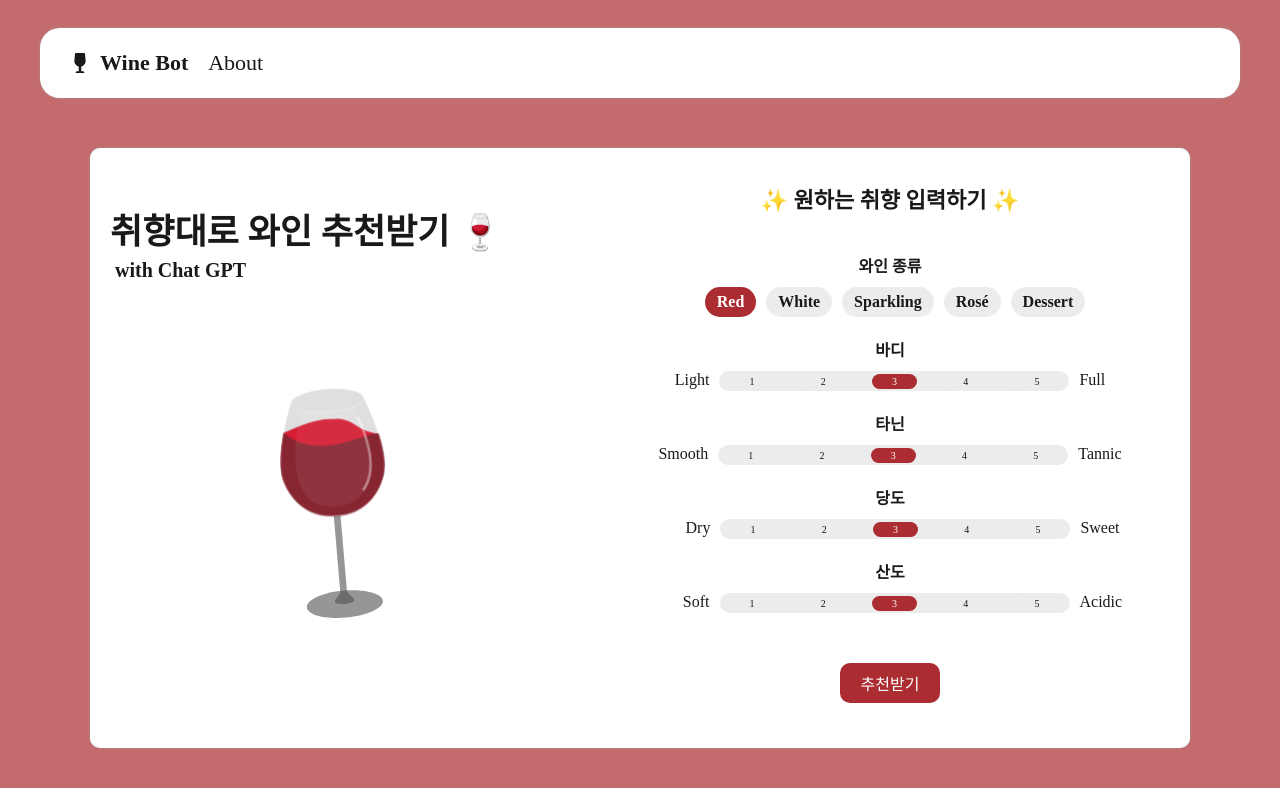
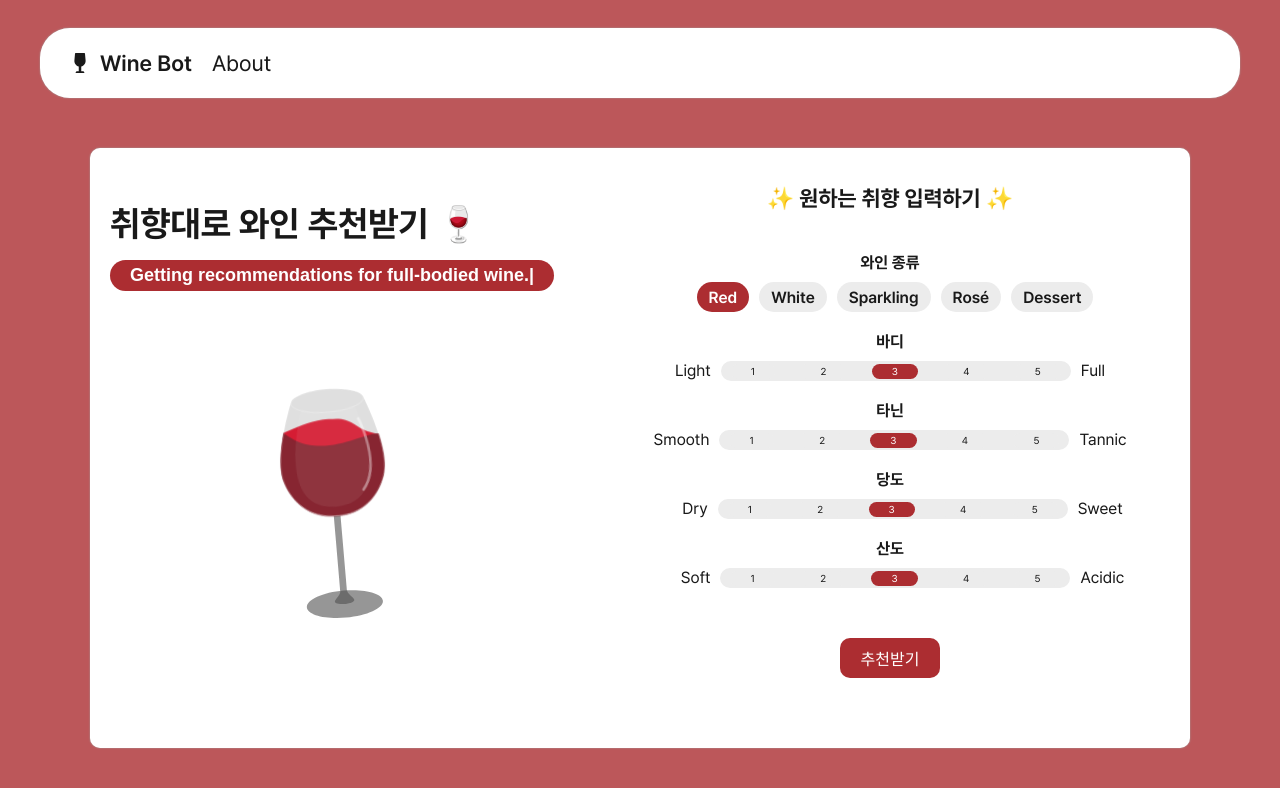
Before and after one commit to JIMIN1020/wine-pick, a React (Create React App) app in the folder client/: page / in a window 1280 px wide. Shown: the top 788 px of the page. Built offline with nearby package versions, Linux system fonts and the light colour scheme.

Commit message:
#3 Chat GPT API 통신 작업

```diff
--- a/client/package.json
+++ b/client/package.json
@@ -13,6 +13,7 @@
     "react-dom": "^18.2.0",
     "react-icons": "^4.10.1",
     "react-scripts": "5.0.1",
+    "react-type-animation": "^3.1.0",
     "styled-components": "^6.0.7",
     "web-vitals": "^2.1.4"
   },
--- a/client/src/App.js
+++ b/client/src/App.js
@@ -1,14 +1,27 @@
 import axios from "axios";
-import { useState } from "react";
+import { useEffect, useState } from "react";
 import NavBar from "./component/NavBar";
 import GlobalStyle from "./GlobalStyle";
-import FormBox from "./component/FormBox";
 import { styled } from "styled-components";
+import MessageBox from "./component/MessageBox";
+import InputForm from "./component/InputForm";
 
 function App() {
-  const [response, setResponse] = useState("");
+  const [response, setResponse] = useState(""); // GPT 응답
+  const [keywords, setKeywords] = useState([]); // GPT 답변 가공한 검색 키워드들
 
+  /* ------------- GPT 답변 가공하기 ------------- */
+  useEffect(() => {
+    const getKeywords = () => {
+      const words = response.split("\n");
+      setKeywords(words);
+    };
+    getKeywords();
+  }, [response]);
+
+  /* ------------- OpenAI API 요청 ------------- */
   const onSendClick = async (msg) => {
+    const question = `please recommend 5 ${msg.type} wine products which is ${msg.body} bodied, ${msg.tannin} tannin, ${msg.sweetness} sweetness, ${msg.acidity} acidity. Answer specific wine names only without numbering.`;
     // 새로운 message 만들기
     const newMessage = [
       {
@@ -17,7 +30,17 @@ function App() {
       },
       {
         role: "user",
-        content: `Can you recommend 5 ${msg.type} wines which is ${msg.body} bodied, ${msg.tannin} tannin, ${msg.sweetness} sweetness, ${msg.acidity} acidity? answer me with specific wine name only.`,
+        content:
+          "please recommend 5 red wine products which is light bodied, medium tannin, little sweetness, medium acidity. Answer specific wine names only without numbering.",
+      },
+      {
+        role: "assistant",
+        content:
+          "Pinot Noir, Louis Jadot Bourgogne\nGrenache, Domaine de la Janasse Côtes du Rhône\nBarbera d'Alba, Pio Cesare Fides\nGamay, Marcel Lapierre Morgon\nZweigelt, Laurenz V. Friendly Grüner Veltliner",
+      },
+      {
+        role: "user",
+        content: question,
       },
     ];
 
@@ -26,9 +49,10 @@ function App() {
       .post("/chat", newMessage)
       .then((res) => {
         setResponse(res.data);
+        // console.log(res.data);
       })
       .catch((err) => {
-        console.log("Error response:", err.response);
+        console.log("Error response:", err);
       });
   };
 
@@ -36,7 +60,10 @@ function App() {
     <Container>
       <GlobalStyle />
       <NavBar />
-      <FormBox onSendClick={onSendClick} />
+      <FormBox>
+        <MessageBox />
+        <InputForm onSendClick={onSendClick} />
+      </FormBox>
       <div>{response}</div>
     </Container>
   );
@@ -50,3 +77,16 @@ const Container = styled.div`
   flex-direction: column;
   align-items: center;
 `;
+
+const FormBox = styled.div`
+  width: 1100px;
+  height: 600px;
+  border-radius: 10px;
+
+  display: flex;
+
+  background-color: white;
+  box-shadow: 0px 0px 2px 0px rgba(164, 164, 164, 1);
+  -webkit-box-shadow: 0px 0px 2px 0px rgba(164, 164, 164, 1);
+  -moz-box-shadow: 0px 0px 2px 0px rgba(164, 164, 164, 1);
+`;
--- a/client/src/GlobalStyle.js
+++ b/client/src/GlobalStyle.js
@@ -2,10 +2,10 @@ import { createGlobalStyle } from "styled-components";
 
 const GlobalStyle = createGlobalStyle`
   body {
-    font-family: Pretendard-Regular;
+    font-family: Pretendard;
     display: flex;
     justify-content: center;
-    background-color: rgba(172,45,49, 0.7);
+    background-color: rgba(172,45,49, 0.8);
     color: rgb(25, 25, 25)
   }
 `;
--- a/client/src/component/FormBox.js
+++ b/client/src/component/InputForm.js
@@ -1,17 +1,16 @@
 import React, { useState } from "react";
 import { styled } from "styled-components";
-import Lottie from "lottie-react";
-import winelottie from "../assets/winelottie.json";
 import RangeInput from "./RangeInput";
 import Types from "./Types";
 
-const FormBox = ({ onSendClick }) => {
+const InputForm = ({ onSendClick }) => {
   const [type, setType] = useState("Red");
   const [body, setBody] = useState("3");
   const [tannin, setTannin] = useState("3");
   const [sweetness, setSweetness] = useState("3");
   const [acidity, setAcidity] = useState("3");
 
+  /* ------------- 취향 기반 메세지 만들기 ------------- */
   const makeMessage = () => {
     let msg = { type: type, body: "", tannin: "", sweetness: "", acidity: "" };
     switch (body) {
@@ -93,19 +92,8 @@ const FormBox = ({ onSendClick }) => {
 
     onSendClick(msg);
   };
-
   return (
     <Container>
-      <Description>
-        <Title>
-          <h4>취향대로 와인 추천받기 🍷</h4>
-          <span>with Chat GPT</span>
-        </Title>
-        <LottieBox>
-          <Lottie animationData={winelottie} loop={true} className="lottie" />
-        </LottieBox>
-      </Description>
-      <InputForm>
       <h3>&#x2728; 원하는 취향 입력하기 &#x2728;</h3>
       <Wrapper>
         <Types type={type} setType={setType} />
@@ -114,7 +102,7 @@ const FormBox = ({ onSendClick }) => {
           left="Light"
           right="Full"
           value={body}
-            padding={false}
+          padding="false"
           setValue={setBody}
         />
         <RangeInput
@@ -122,7 +110,7 @@ const FormBox = ({ onSendClick }) => {
           left="Smooth"
           right="Tannic"
           value={tannin}
-            padding={false}
+          padding="false"
           setValue={setTannin}
         />
         <RangeInput
@@ -130,7 +118,7 @@ const FormBox = ({ onSendClick }) => {
           left="Dry"
           right="Sweet"
           value={sweetness}
-            padding={true}
+          padding="true"
           setValue={setSweetness}
         />
         <RangeInput
@@ -138,47 +126,18 @@ const FormBox = ({ onSendClick }) => {
           left="Soft"
           right="Acidic"
           value={acidity}
-            padding={true}
+          padding="true"
           setValue={setAcidity}
         />
       </Wrapper>
       <SubmitButton onClick={makeMessage}>추천받기</SubmitButton>
-      </InputForm>
     </Container>
   );
 };
 
-export default FormBox;
+export default InputForm;
 
 const Container = styled.div`
-  width: 1100px;
-  height: 600px;
-  border-radius: 10px;
-
-  display: flex;
-
-  background-color: white;
-  box-shadow: 0px 0px 2px 0px rgba(164, 164, 164, 1);
-  -webkit-box-shadow: 0px 0px 2px 0px rgba(164, 164, 164, 1);
-  -moz-box-shadow: 0px 0px 2px 0px rgba(164, 164, 164, 1);
-`;
-
-const Description = styled.div`
-  width: 500px;
-  height: 600px;
-
-  display: flex;
-  flex-direction: column;
-  box-sizing: border-box;
-  padding: 30px 0;
-
-  justify-content: space-between;
-
-  font-size: 20px;
-  font-weight: 550;
-`;
-
-const InputForm = styled.div`
   width: 600px;
   height: 600px;
   display: flex;
@@ -194,31 +153,6 @@ const InputForm = styled.div`
     display: flex;
     align-items: center;
   }
-`;
-
-const Title = styled.div`
-  margin-top: 20px;
-  h4 {
-    font-size: 35px;
-    margin: 5px 20px;
-  }
-  span {
-    margin-left: 25px;
-  }
-`;
-
-const LottieBox = styled.div`
-  width: 500px;
-  height: 300px;
-
-  display: flex;
-  justify-content: center;
-
-  .lottie {
-    width: 370px;
-    height: 370px;
-  }
-  margin-bottom: 100px;
 `;
 
 const SubmitButton = styled.button`
--- /dev/null
+++ b/client/src/component/MessageBox.js
@@ -0,0 +1,66 @@
+import React from "react";
+import { styled } from "styled-components";
+import Lottie from "lottie-react";
+import winelottie from "../assets/winelottie.json";
+import Typing from "./Typing";
+
+const MessageBox = () => {
+  return (
+    <Container>
+      <Title>
+        <h4>취향대로 와인 추천받기 🍷</h4>
+        <div>
+          <Typing />
+        </div>
+        {/* <span>with Chat GPT</span> */}
+      </Title>
+      <LottieBox>
+        <Lottie animationData={winelottie} loop={true} className="lottie" />
+      </LottieBox>
+    </Container>
+  );
+};
+
+export default MessageBox;
+
+const Container = styled.div`
+  width: 500px;
+  height: 600px;
+
+  display: flex;
+  flex-direction: column;
+  box-sizing: border-box;
+  padding: 30px 0;
+
+  justify-content: space-between;
+
+  font-size: 20px;
+  font-weight: 550;
+`;
+
+const Title = styled.div`
+  margin-top: 20px;
+  display: flex;
+  flex-direction: column;
+  h4 {
+    font-size: 35px;
+    margin: 5px 20px;
+  }
+  span {
+    margin-left: 25px;
+  }
+`;
+
+const LottieBox = styled.div`
+  width: 500px;
+  height: 300px;
+
+  display: flex;
+  justify-content: center;
+
+  .lottie {
+    width: 370px;
+    height: 370px;
+  }
+  margin-bottom: 100px;
+`;
--- a/client/src/component/NavBar.js
+++ b/client/src/component/NavBar.js
@@ -20,7 +20,7 @@ const Navigation = styled.nav`
   width: 1200px;
   height: 70px;
   background-color: white;
-  border-radius: 20px;
+  border-radius: 30px;
   margin-top: 20px;
   margin-bottom: 50px;
 
--- a/client/src/component/RangeInput.js
+++ b/client/src/component/RangeInput.js
@@ -5,13 +5,14 @@ const RangeInput = ({ title, left, right, padding, value, setValue }) => {
   return (
     <Container>
       <h4>{title}</h4>
-      <RangeBox padding={padding}>
+      <RangeBox $padding={padding}>
         <span>{left}</span>
         <Range>
           <Option selected={value === "1"}>
             <input
               type="radio"
               checked={value === "1"}
+              readOnly
               onClick={() => setValue("1")}
             />
             <span>1</span>
@@ -20,6 +21,7 @@ const RangeInput = ({ title, left, right, padding, value, setValue }) => {
             <input
               type="radio"
               checked={value === "2"}
+              readOnly
               onClick={() => setValue("2")}
             />
             <span>2</span>
@@ -28,6 +30,7 @@ const RangeInput = ({ title, left, right, padding, value, setValue }) => {
             <input
               type="radio"
               checked={value === "3"}
+              readOnly
               onClick={() => setValue("3")}
             />
             <span>3</span>
@@ -36,6 +39,7 @@ const RangeInput = ({ title, left, right, padding, value, setValue }) => {
             <input
               type="radio"
               checked={value === "4"}
+              readOnly
               onClick={() => setValue("4")}
             />
             <span>4</span>
@@ -44,6 +48,7 @@ const RangeInput = ({ title, left, right, padding, value, setValue }) => {
             <input
               type="radio"
               checked={value === "5"}
+              readOnly
               onClick={() => setValue("5")}
             />
             <span>5</span>
@@ -76,7 +81,7 @@ const RangeBox = styled.div`
   width: 600px;
   justify-content: center;
   box-sizing: border-box;
-  padding-left: ${(props) => (props.padding ? "25px" : "0")};
+  padding-left: ${(props) => (props.$padding === "true" ? "25px" : "0")};
 `;
 
 const Range = styled.div`
--- a/client/src/component/Types.js
+++ b/client/src/component/Types.js
@@ -10,6 +10,7 @@ const Types = ({ type, setType }) => {
           <input
             type="radio"
             checked={type === "Red"}
+            readOnly
             onClick={() => setType("Red")}
           />
           <span>Red</span>
@@ -18,6 +19,7 @@ const Types = ({ type, setType }) => {
           <input
             type="radio"
             checked={type === "White"}
+            readOnly
             onClick={() => setType("White")}
           />
           <span>White</span>
@@ -26,6 +28,7 @@ const Types = ({ type, setType }) => {
           <input
             type="radio"
             checked={type === "Sparkling"}
+            readOnly
             onClick={() => setType("Sparkling")}
           />
           <span>Sparkling</span>
@@ -34,6 +37,7 @@ const Types = ({ type, setType }) => {
           <input
             type="radio"
             checked={type === "Rosé"}
+            readOnly
             onClick={() => setType("Rosé")}
           />
           <span>Rosé</span>
@@ -42,6 +46,7 @@ const Types = ({ type, setType }) => {
           <input
             type="radio"
             checked={type === "Dessert"}
+            readOnly
             onClick={() => setType("Dessert")}
           />
           <span>Dessert</span>
--- /dev/null
+++ b/client/src/component/Typing.js
@@ -0,0 +1,42 @@
+import { TypeAnimation } from "react-type-animation";
+import { styled } from "styled-components";
+
+const Typing = () => {
+  return (
+    <TypingBox>
+      <TypeAnimation
+        sequence={[
+          "Getting recommendations for",
+          1000, // wait 1s before replacing "Mice" with "Hamsters"
+          "Getting recommendations for sweet wine.",
+          1000,
+          "Getting recommendations for full-bodied wine.",
+          1000,
+          "Getting recommendations for dry wine.",
+          1000,
+        ]}
+        wrapper="span"
+        speed={50}
+        style={{
+          fontSize: "18px",
+          display: "inline-block",
+          color: "white",
+          fontWeight: "550",
+          margin: "0 0",
+        }}
+        repeat={Infinity}
+      />
+    </TypingBox>
+  );
+};
+
+export default Typing;
+
+const TypingBox = styled.button`
+  display: flex;
+  border: none;
+  background-color: rgba(172, 45, 49);
+  padding: 5px 20px;
+  border-radius: 20px;
+  margin: 10px 20px;
+`;
```
Also changed, not shown: 2 other files (tests, documents, lock files or other folders). Lines whose indentation alone changed are shown as unchanged.
